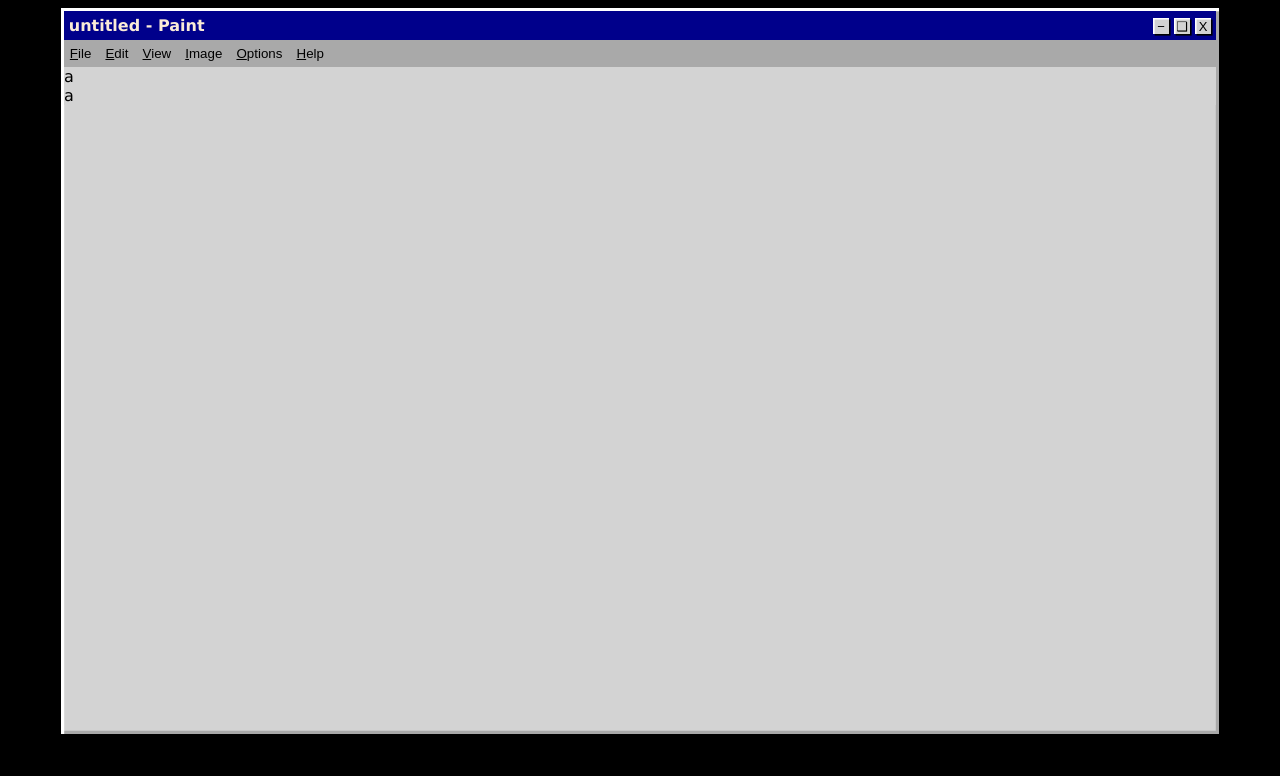
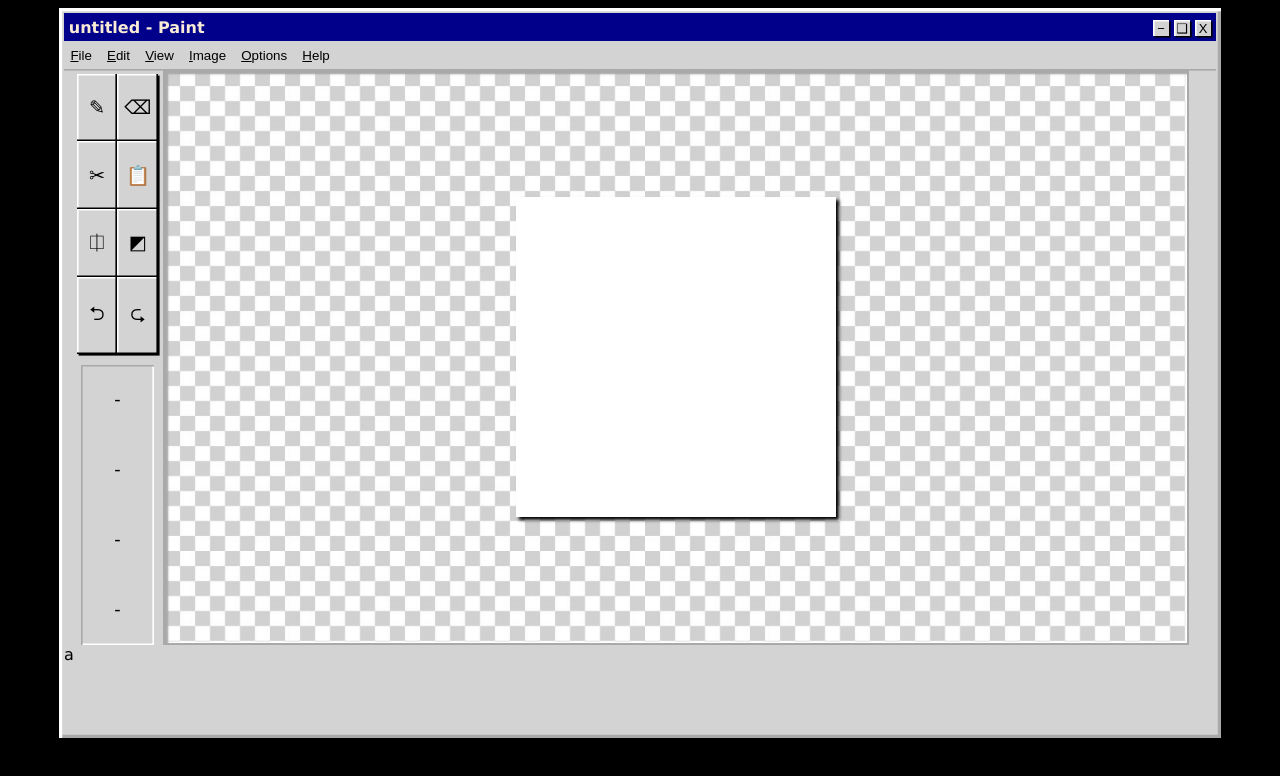
Before and after one commit to DoubleVadd/DrawPad, a plain HTML site: page index.html in a window 1280 px wide. Drawn offline with Linux system fonts and the light colour scheme.

Commit message:
UI for Center pannels finished

```diff
--- a/index.html
+++ b/index.html
@@ -30,7 +30,34 @@
             <button class="setting"><u>H</u>elp&nbsp;</button>
         </div>
 
-        <div class="canvas-container">a</div>
+        <div class="center-container">
+            <div class="left-container">
+                <div class="tool-container">
+                    <button class="tool">✎</button>
+                    <button class="tool">⌫</button>
+                    <button class="tool">✂</button>
+                    <button class="tool">📋</button>
+                    <button class="tool">⎅</button>
+                    <button class="tool">◩</button>
+                    <button class="tool">⮌</button>
+                    <button class="tool">⮎</button>
+                </div>
+                <div class="brush-container">
+                    <button class="brush">-</button>
+                    <button class="brush">-</button>
+                    <button class="brush">-</button>
+                    <button class="brush">-</button>
+                </div>
+
+            </div>
+
+            <div class="canvas-container">
+                <div class="canvas-block">
+
+                </div>
+            </div>
+        </div>
+
 
         <footer>a</footer>
 
--- a/styles.css
+++ b/styles.css
@@ -9,7 +9,7 @@ body{
     height: 90vh;
     margin: 0 auto;
     background-color: lightgray;
-    padding: 0.2rem;
+    padding: 0.3rem;
     box-shadow: inset 0.2rem 0.2rem white, inset -0.2rem -0.2rem darkgray;
     display: flex;
     flex-direction: column;
@@ -47,17 +47,106 @@ button.top-right{
 button.top-right:active{
     color: white;
     background-color: darkgrey;
+
 }
 
 
 .setting-container, .setting{
-    background-color: darkgrey;
-    padding: 0.2em;
+    background-color: lightgrey;
+    padding: 0.2rem;
     border: 0;
 }
 
+.setting-container{
+    box-shadow: 0rem 0.1rem darkgrey;
+    z-index: 1;
+}
+
+
 .setting:active{
     color: white;
+}
+
+
+/* Middle Section */
+.center-container{
+    display: flex;
+    background-color:lightgrey;
+    height: 80%;
+    padding: 0rem 0.5rem;
+}
+
+.left-container{
+    display: flex;
+    flex-direction: column;
+    width: 8%;
+    height: 100%;
+    padding: 0;
+    margin: 0;
+    gap: 1%;
+}
+
+.tool-container, .brush-container{
+    width: 90%;
+    height: 50%;
+    margin: 0 auto;
+    margin-top: 5%;
+    box-shadow:inset -0.1rem -0.1rem 0rem black,inset 0.1rem 0.1rem white, 0.1rem 0.1rem black;
+    display: flex;
+    flex-flow:wrap;
+    justify-content: center;
+}
+
+.tool, .brush{
+    border: none;
+
+    box-shadow:inset -0.1rem -0.1rem 0rem black,inset 0.1rem 0.1rem white;
+    background-color: lightgray;
+    font-size: larger;
+    min-width: 50%;
+}
+
+.tool:active, .brush:active{
+    background-color: dimgray;
+
+}
+
+.brush-container{
+    box-shadow:inset 0.1rem 0.1rem 0rem darkgrey,inset -0.1rem -0.1rem white;
+    width: 80%;
+    align-content: space-around;
+}
+
+.brush{
+    box-shadow: none;
+    margin: 0 auto;
+    width: 90%;
+    height: fit-content;
+}
+
+
+
+
+.canvas-container{
+    width: 90%;
+    /* overflow: scroll; */
+    overflow: auto;
+    box-shadow: inset 0.2rem 0.2rem 0.1rem darkgray, inset -0.1rem -0.1rem white;
+    background-image: url('./images/transparent.jpg');
+    background-repeat: repeat;
+    background-size: 30rem;
+    display: flex;
+    justify-content: center;
+    align-items: center;
+    border: 2px solid darkgray;
+
+}
+
+.canvas-block{
+    background-color: white;
+    height: 20rem;
+    width: 20rem;
+    box-shadow: 0.2rem 0.2rem 0.2rem black;
 }
 
 
```
Also changed, not shown: images/transparent.jpg (added).
